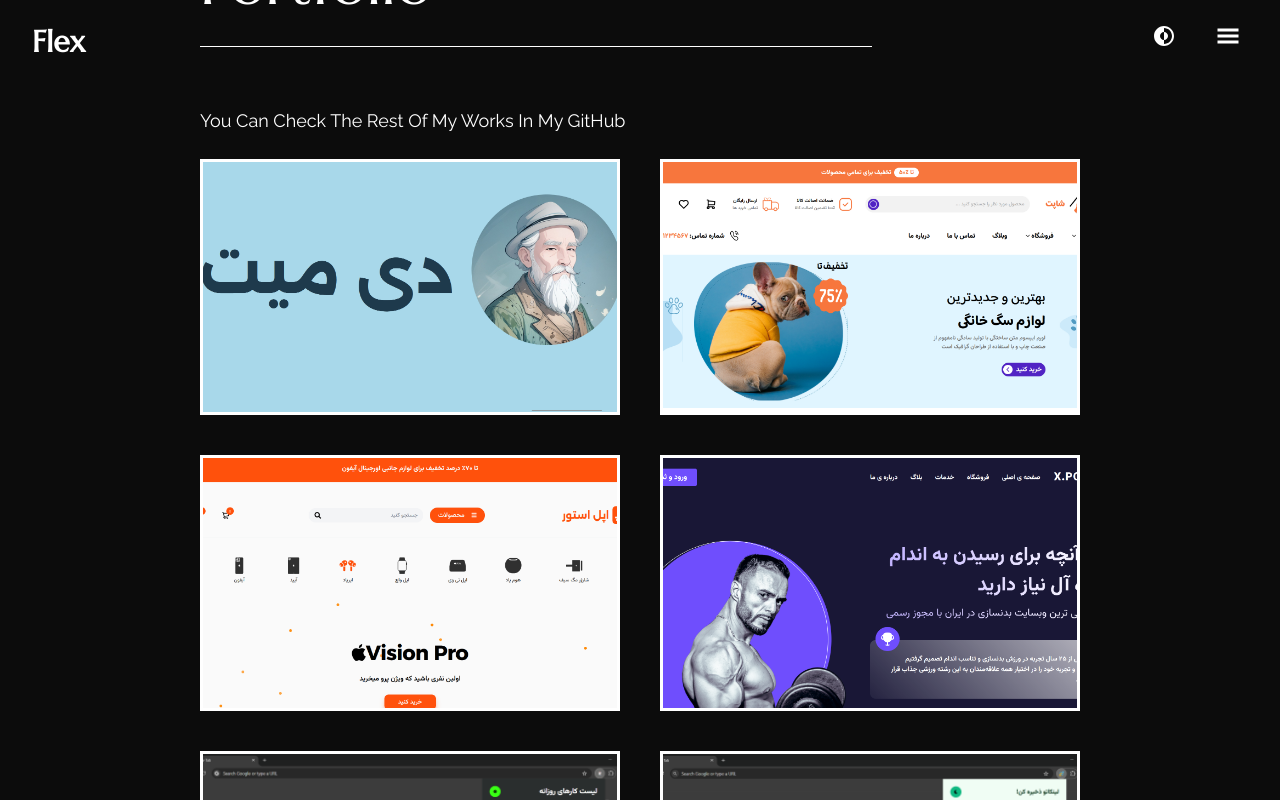
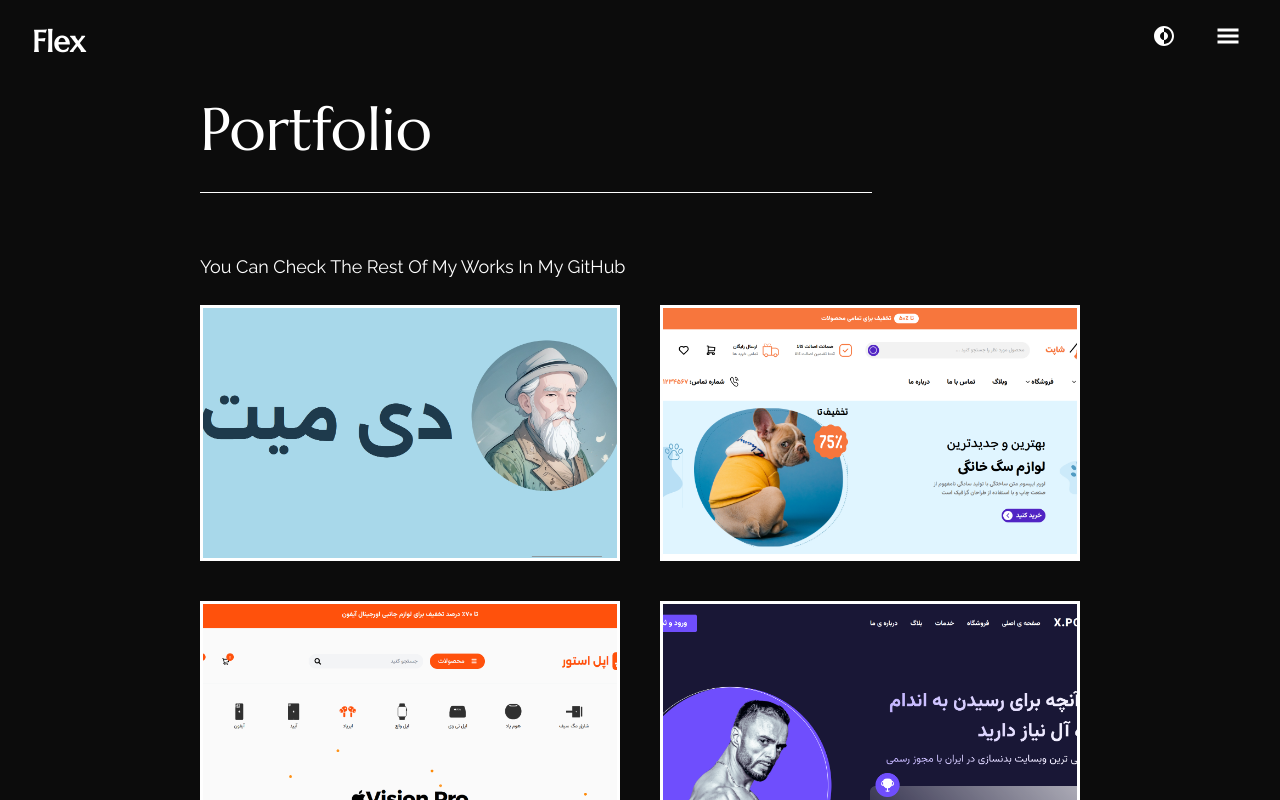
Before and after one commit to alihstm/Portfolio-Website, a React (Vite) app in the folder portfolio/: page /portfolio in a window 1280 px wide. Shown: the top 800 px of the page. Built offline with nearby package versions, Linux system fonts and the light colour scheme; a web font is replaced by a local one.

Commit message:
redeclare some of values

```diff
--- a/portfolio/src/Components/Portfolio.jsx
+++ b/portfolio/src/Components/Portfolio.jsx
@@ -45,7 +45,7 @@ const Portfolio = ({ isDark }) => {
 
   return (
     <section className="flex flex-col items-center justify-center w-full h-full">
-      <div className="flex flex-col items-start justify-between w-full gap-15 sm:px-50 px-5 sm:pt-70 pt-70">
+      <div className="flex flex-col items-start justify-between w-full gap-15 sm:px-50 px-5 sm:pt-143 pt-182">
         <div
           className={`flex flex-col items-start justify-center sm:w-2xl w-xs pb-8 border-b-1 ${
             isDark ? "border-white" : "border-black"
```
